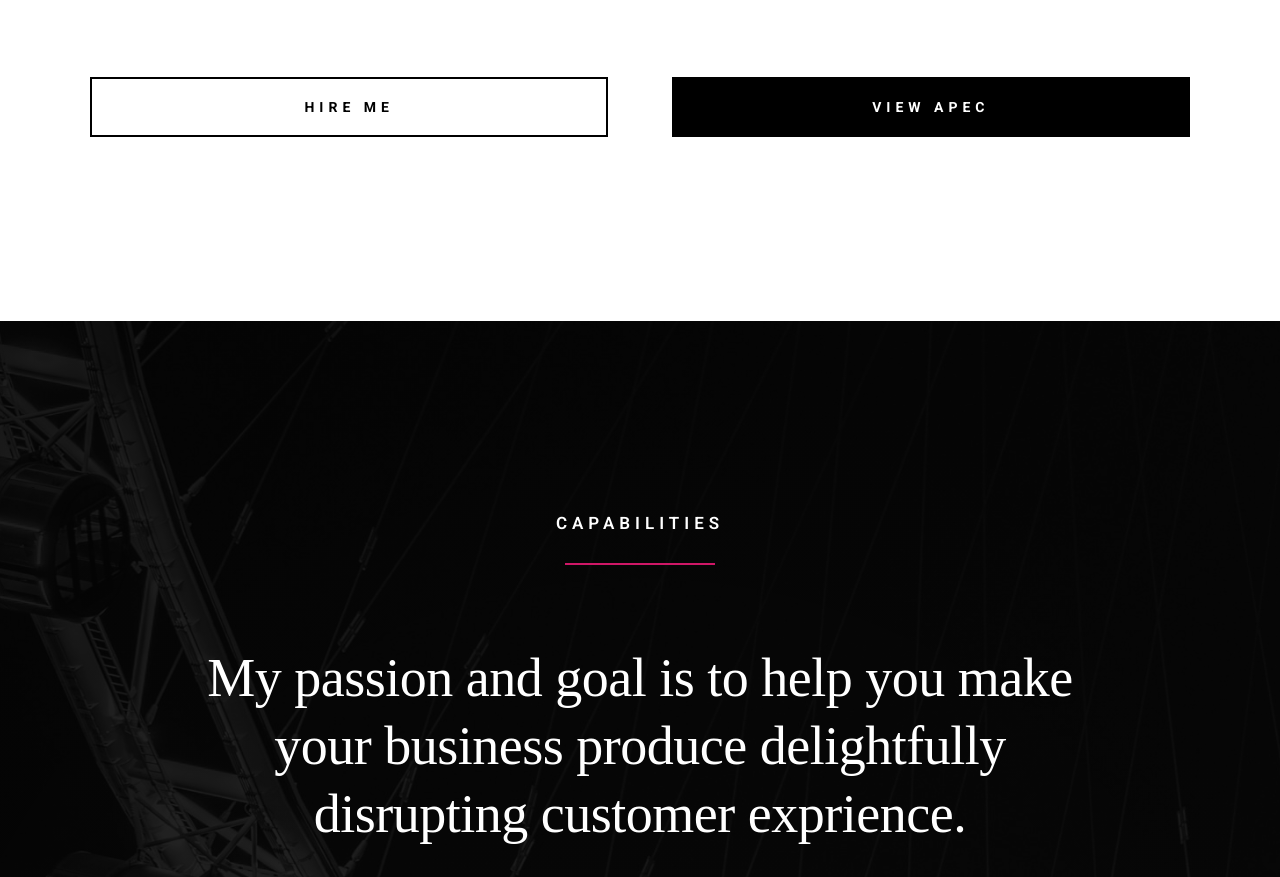
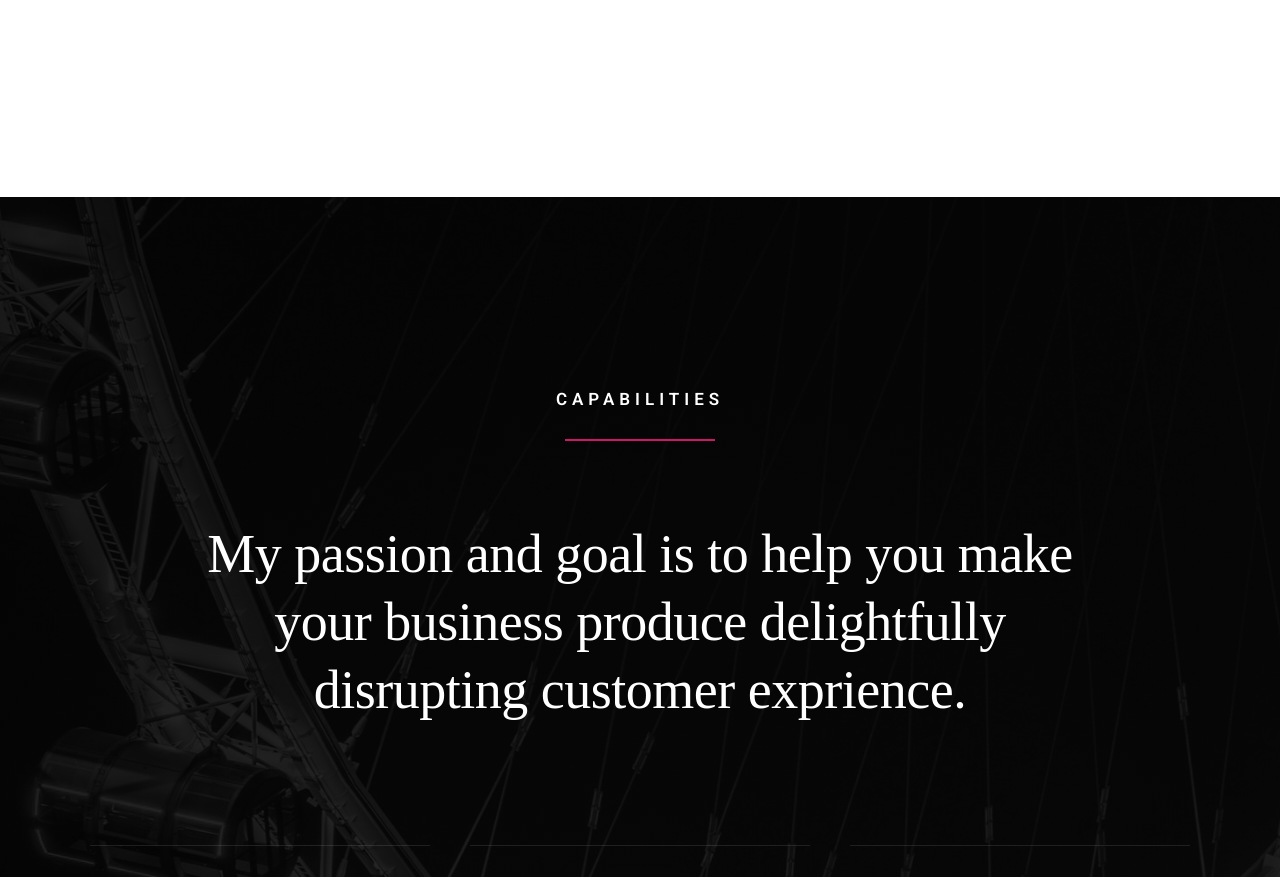
Before and after one commit to sinha-ashish/portfolio, a plain HTML site: page index.html in a window 1280 px wide. Shown: the part 1511-2388 px from the top of the page. Drawn offline with Linux system fonts and the light colour scheme; a web font is replaced by a local one.

Commit message:
Update index.html

```diff
--- a/index.html
+++ b/index.html
@@ -142,7 +142,7 @@
         </div>
       </div>
 
-      <div class="row about-me__buttons">
+    <!--  <div class="row about-me__buttons">
         <div class="column large-half tab-full" data-aos="fade-up">
           <a href="#contact" class="btn btn--stroke full-width">Hire Me</a>
         </div>
```
